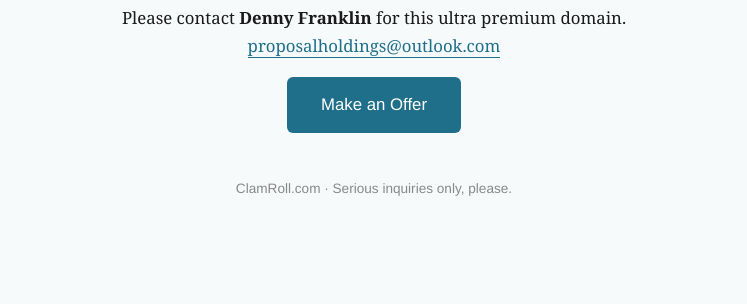
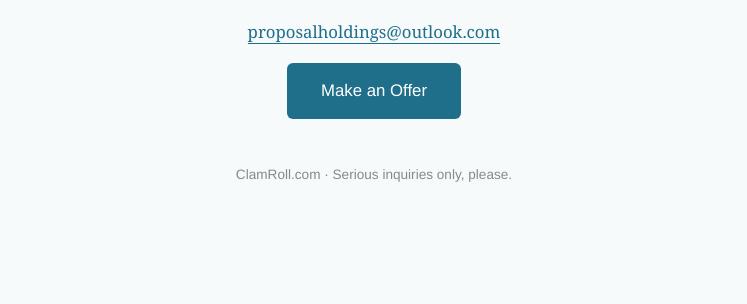
Before and after one commit to yumrare/clamroll-site, a plain HTML site: page index.html in a window 1280 px wide. Shown: the part 496-800 px from the top of the page, without its empty margins (266-1013 px from the left). Drawn offline with Linux system fonts and the light colour scheme.

Commit message:
Remove name from contact block — email only above the button

```diff
--- a/index.html
+++ b/index.html
@@ -29,7 +29,6 @@
     <p class="sub">Ultra premium domain. Eight letters, two words everyone can spell —<br>the New England seafood classic, ready to brand any seafood house or food line.</p>
     <p class="price">$3,495<small>USD · Or best offer</small></p>
     <div class="contact">
-      Please contact <strong>Denny Franklin</strong> for this ultra premium domain.<br>
       <a class="mail" href="mailto:proposalholdings@outlook.com">proposalholdings@outlook.com</a><br>
       <a class="btn" href="mailto:proposalholdings@outlook.com?subject=ClamRoll.com%20—%20Domain%20Inquiry">Make an Offer</a>
     </div>
```
